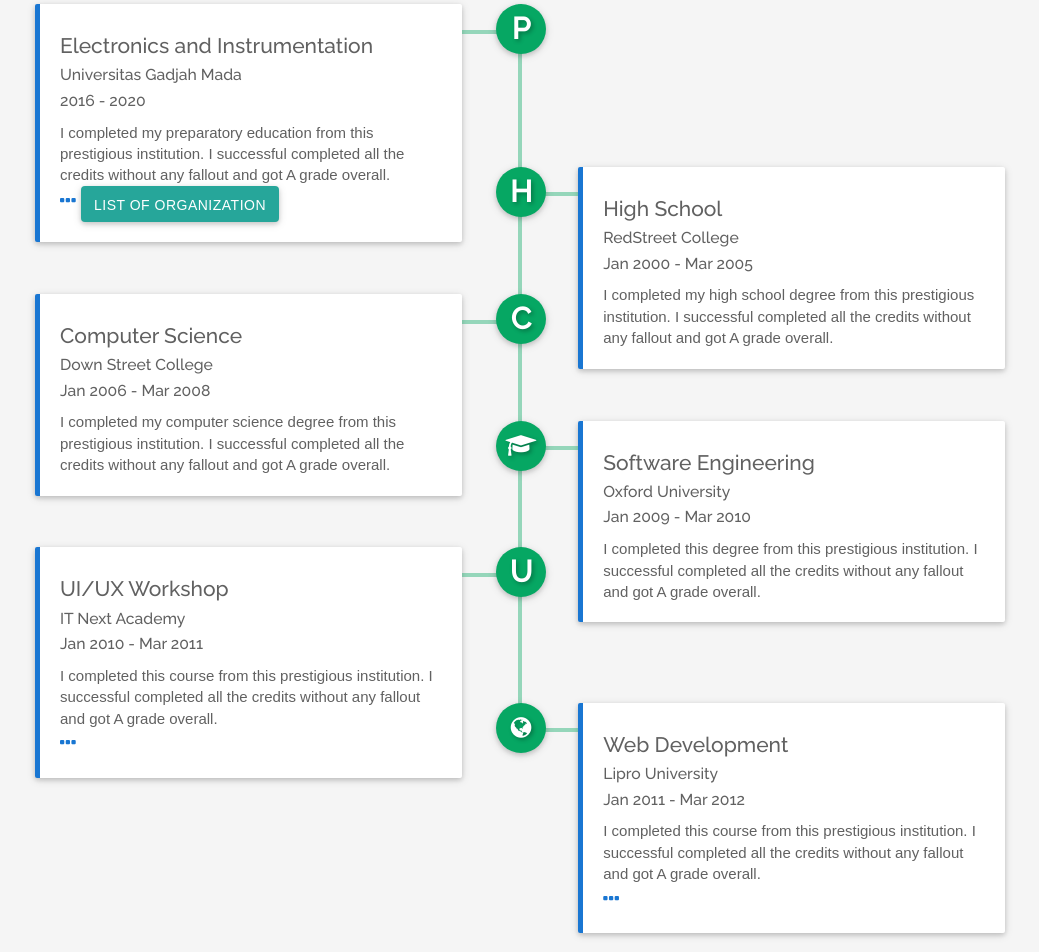
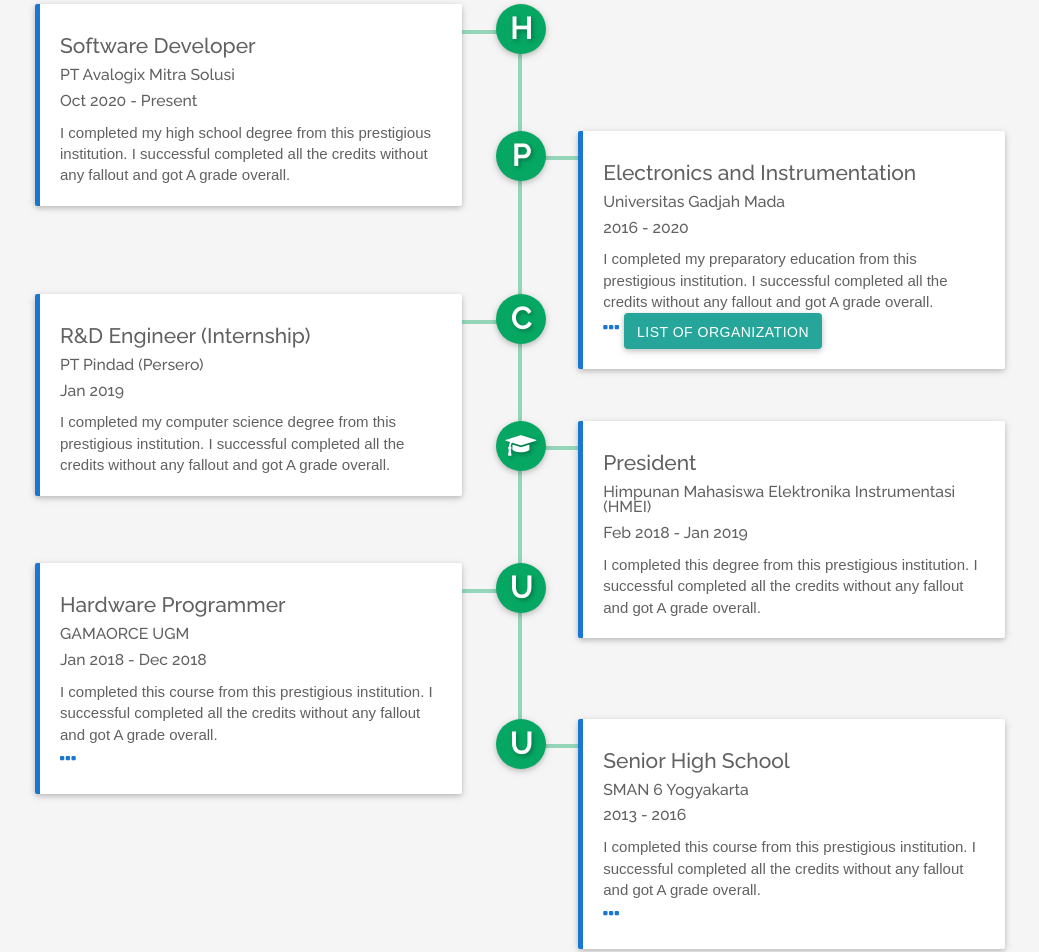
Before and after one commit to hanifmaliki/hanifmaliki.github.io, a plain HTML site: page index.html in a window 1280 px wide. Shown: the part 962-1914 px from the top of the page, without its empty margins (120-1159 px from the left). Drawn offline with Linux system fonts and the light colour scheme; some packages are replaced by stand-ins of ours; a web font is replaced by a local one.

Commit message:
Update index.html

```diff
--- a/index.html
+++ b/index.html
@@ -186,7 +186,7 @@
               <!-- ABOUT PARAGRAPH -->
               <p>
                 Hello! I'm Hanif. I'm a tech enthusiast, especially in programming. I'm always excited to know how each program works.
-                Now I work as a Software Developer at PT. Avalogix Mitra Solusi. My daily job is creating applications and designing websites.
+                Now I work as a Software Developer at PT Avalogix Mitra Solusi. My daily job is creating applications and designing websites.
                 I also often program microcontrollers when I was in college.
                 I can understand many programming languages and I will continue to increase my knowledge.
               </p>
@@ -218,8 +218,36 @@
       </div>
 
       <div id="timeline-education">
+        <!-- FIRST TIMELINE -->
+        <div class="timeline-block">
+          <!-- DOT -->
+          <div class="timeline-dot">
+            <h6>H</h6>
+          </div>
+          <!-- TIMELINE CONTENT -->
+          <div class="card timeline-content">
+            <div class="card-content">
+              <!-- TIMELINE TITLE -->
+              <h6 class="timeline-title">Software Developer</h6>
+              <!-- TIMELINE TITLE INFO -->
+              <div class="timeline-info">
+                <h6>
+                  <small>PT Avalogix Mitra Solusi</small>
+                </h6>
+                <h6>
+                  <small>Oct 2020 - Present</small>
+                </h6>
+              </div>
+              <!-- TIMELINE PARAGRAPH -->
+              <p>
+                I completed my high school degree from this prestigious institution.
+                I successful completed all the credits without any fallout and got A grade overall.
+              </p>
+            </div>
+          </div>
+        </div>
 
-        <!-- FIRST TIMELINE -->
+        <!-- SECOND TIMELINE -->
         <div class="timeline-block">
           <!-- DOT -->
           <div class="timeline-dot">
@@ -253,34 +281,7 @@
           </div>
         </div>
 
-        <!-- SECOND TIMELINE -->
-        <div class="timeline-block">
-          <!-- DOT -->
-          <div class="timeline-dot">
-            <h6>H</h6>
-          </div>
-          <!-- TIMELINE CONTENT -->
-          <div class="card timeline-content">
-            <div class="card-content">
-              <!-- TIMELINE TITLE -->
-              <h6 class="timeline-title">High School</h6>
-              <!-- TIMELINE TITLE INFO -->
-              <div class="timeline-info">
-                <h6>
-                  <small>RedStreet College</small>
-                </h6>
-                <h6>
-                  <small>Jan 2000 - Mar 2005</small>
-                </h6>
-              </div>
-              <!-- TIMELINE PARAGRAPH -->
-              <p>
-                I completed my high school degree from this prestigious institution.
-                I successful completed all the credits without any fallout and got A grade overall.
-              </p>
-            </div>
-          </div>
-        </div>
+
 
         <!-- THIRD TIMELINE -->
         <div class="timeline-block">
@@ -292,14 +293,14 @@
           <div class="card timeline-content">
             <div class="card-content">
               <!-- TIMELINE TITLE -->
-              <h6 class="timeline-title">Computer Science</h6>
+              <h6 class="timeline-title">R&D Engineer (Internship)</h6>
               <!-- TIMELINE TITLE INFO -->
               <div class="timeline-info">
                 <h6>
-                  <small>Down Street College</small>
+                  <small>PT Pindad (Persero)</small>
                 </h6>
                 <h6>
-                  <small>Jan 2006 - Mar 2008</small>
+                  <small>Jan 2019</small>
                 </h6>
               </div>
               <!-- TIMELINE PARAGRAPH -->
@@ -320,14 +321,14 @@
           <div class="card timeline-content">
             <div class="card-content">
               <!-- TIMELINE TITLE -->
-              <h6 class="timeline-title">Software Engineering</h6>
+              <h6 class="timeline-title">President</h6>
               <!-- TIMELINE TITLE INFO -->
               <div class="timeline-info">
                 <h6>
-                  <small>Oxford University</small>
+                  <small>Himpunan Mahasiswa Elektronika Instrumentasi (HMEI)</small>
                 </h6>
                 <h6>
-                  <small>Jan 2009 - Mar 2010</small>
+                  <small>Feb 2018 - Jan 2019</small>
                 </h6>
               </div>
               <!-- TIMELINE PARAGRAPH -->
@@ -349,14 +350,14 @@
           <div class="card timeline-content">
             <div class="card-content">
               <!-- TIMELINE TITLE -->
-              <h6 class="timeline-title">UI/UX Workshop</h6>
+              <h6 class="timeline-title">Hardware Programmer</h6>
               <!-- TIMELINE TITLE INFO -->
               <div class="timeline-info">
                 <h6>
-                  <small>IT Next Academy</small>
+                  <small>GAMAORCE UGM</small>
                 </h6>
                 <h6>
-                  <small>Jan 2010 - Mar 2011</small>
+                  <small>Jan 2018 - Dec 2018</small>
                 </h6>
               </div>
               <!-- TIMELINE PARAGRAPH -->
@@ -371,22 +372,25 @@
             </div>
           </div>
         </div>
-        <!-- SIXTH TIMELINE -->
+
+        <!-- SEVENTH TIMELINE -->
         <div class="timeline-block">
           <!-- DOT -->
-          <div class="timeline-dot"><i class="fa fa-globe"></i></div>
+          <div class="timeline-dot">
+            <h6>U</h6>
+          </div>
           <!-- TIMELINE CONTENT -->
           <div class="card timeline-content">
             <div class="card-content">
               <!-- TIMELINE TITLE -->
-              <h6 class="timeline-title">Web Development</h6>
+              <h6 class="timeline-title">Senior High School</h6>
               <!-- TIMELINE TITLE INFO -->
               <div class="timeline-info">
                 <h6>
-                  <small>Lipro University</small>
+                  <small>SMAN 6 Yogyakarta</small>
                 </h6>
                 <h6>
-                  <small>Jan 2011 - Mar 2012</small>
+                  <small>2013 - 2016</small>
                 </h6>
               </div>
               <!-- TIMELINE PARAGRAPH -->
@@ -395,7 +399,7 @@
                 I successful completed all the credits without any fallout and got A grade overall.
               </p>
               <!-- BUTTON TRIGGER MODAL -->
-              <a href="#" class="modal-dot" data-toggle="modal" data-target="#myModal-3">
+              <a href="#" class="modal-dot" data-toggle="modal" data-target="#myModal-2">
                 <i class="fa fa-ellipsis-h" aria-hidden="true"></i>
               </a>
             </div>
```
